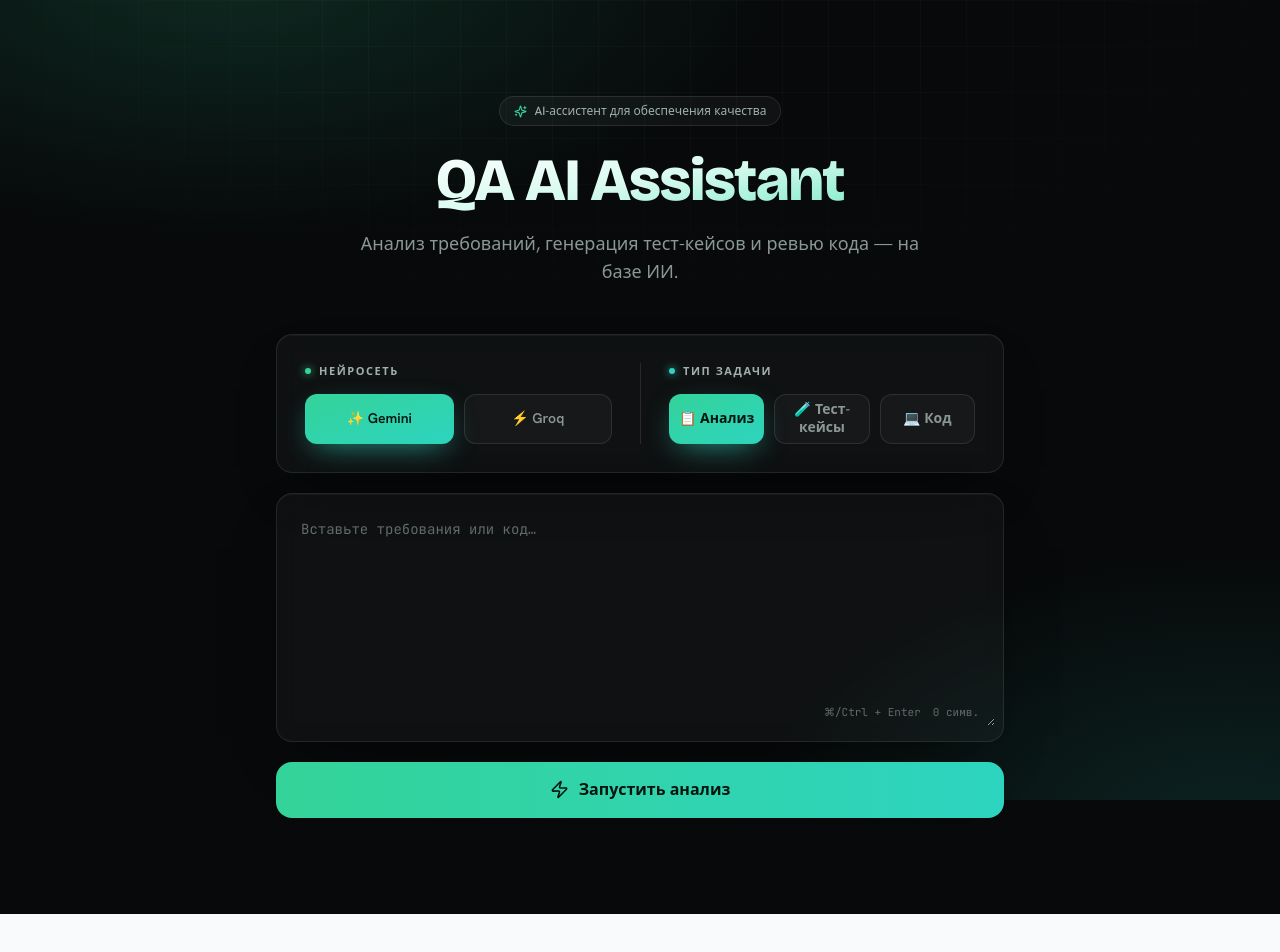
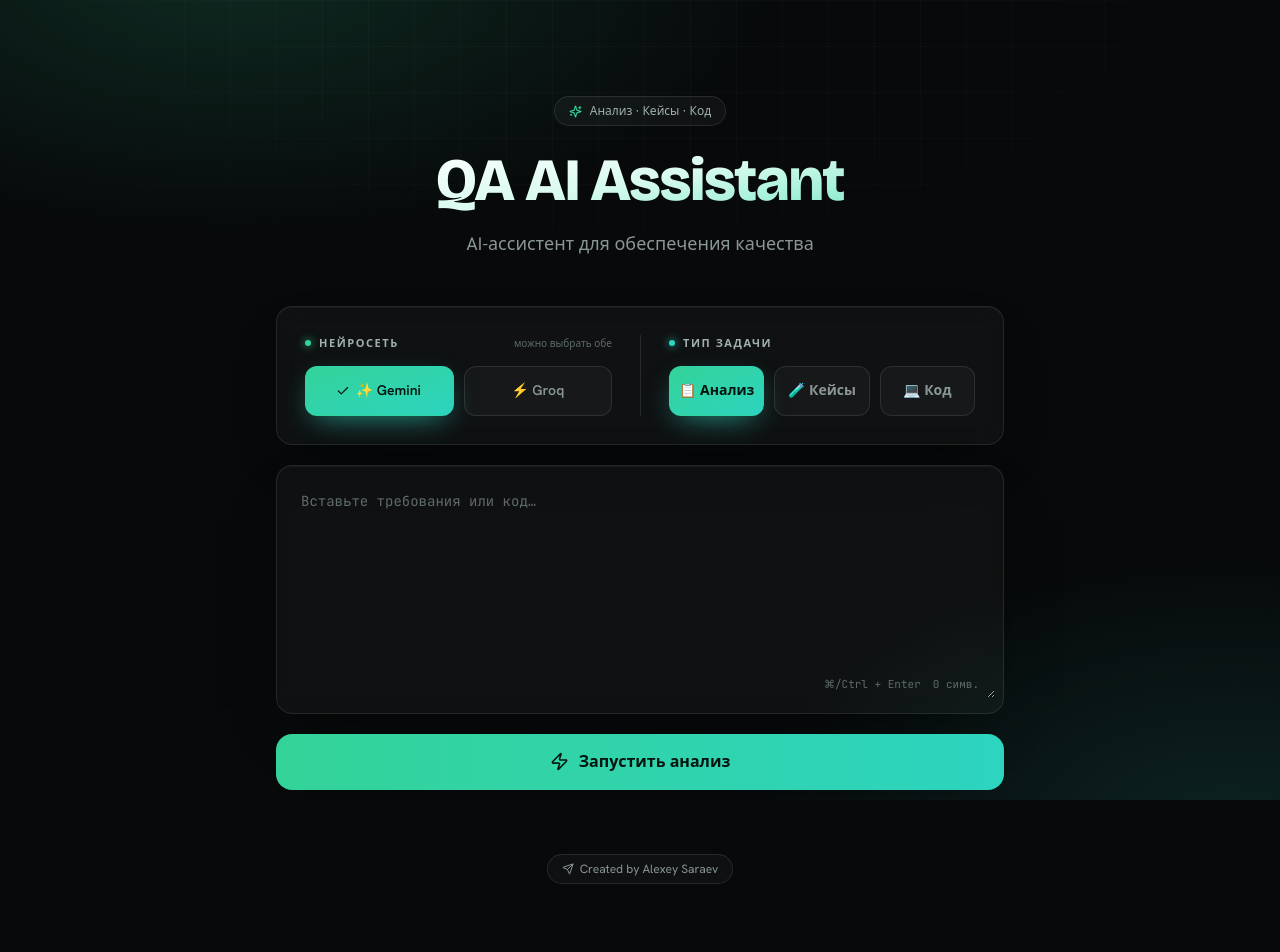
Before and after one commit to AlexeySaraev/QASite, a Next.js app: page / in a window 1280 px wide. Shown: the top 952 px of the page. Before the commit the page ends 914 px from the top, so only its background shows below. Built offline with nearby package versions, Linux system fonts and the light colour scheme.

Commit message:
Update page.tsx

```diff
--- a/app/page.tsx
+++ b/app/page.tsx
@@ -1,7 +1,7 @@
 "use client";
 
 import { useState } from "react";
-import { X, Copy, Check, Loader2, Sparkles, Zap } from "lucide-react";
+import { X, Copy, Check, Loader2, Sparkles, Zap, Send, AlertTriangle } from "lucide-react";
 
 const MODELS = [
   { id: "gemini", label: "✨ Gemini" },
@@ -10,34 +10,48 @@ const MODELS = [
 
 const TASKS = [
   { id: "requirements", label: "📋 Анализ" },
-  { id: "testcases", label: "🧪 Тест-кейсы" },
+  { id: "testcases", label: "🧪 Кейсы" },
   { id: "code", label: "💻 Код" },
 ];
 
+const MODEL_LABEL = (id) => MODELS.find((m) => m.id === id)?.label || id;
+
 export default function Home() {
   const [input, setInput] = useState("");
-  const [result, setResult] = useState("");
-  const [model, setModel] = useState("gemini");
+  const [results, setResults] = useState([]); // [{ model, label, ok, text }]
+  const [error, setError] = useState("");
+  const [models, setModels] = useState(["gemini"]); // мультивыбор, по умолчанию одна
   const [taskType, setTaskType] = useState("requirements");
   const [loading, setLoading] = useState(false);
-  const [copied, setCopied] = useState(false);
+  const [copiedKey, setCopiedKey] = useState(null);
+
+  const toggleModel = (id) => {
+    setModels((prev) =>
+      prev.includes(id)
+        ? prev.length > 1
+          ? prev.filter((x) => x !== id)
+          : prev
+        : [...prev, id]
+    );
+  };
 
   const handleAnalyze = async () => {
     if (!input.trim() || loading) return;
     setLoading(true);
-    setResult("⏳ ИИ обрабатывает запрос...");
+    setError("");
+    setResults([]);
 
     try {
       const res = await fetch("/api/analyze", {
         method: "POST",
         headers: { "Content-Type": "application/json" },
-        body: JSON.stringify({ prompt: input, taskType, model }),
+        body: JSON.stringify({ prompt: input, taskType, models, model: models[0] }),
       });
       const data = await res.json();
-      if (data.error) setResult(`❌ Ошибка: ${data.error}`);
-      else setResult(data.result);
+      if (data.error) setError(data.error);
+      else setResults(data.results || []);
     } catch {
-      setResult("❌ Произошла ошибка сети.");
+      setError("Произошла ошибка сети.");
     } finally {
       setLoading(false);
     }
@@ -45,14 +59,15 @@ export default function Home() {
 
   const handleClear = () => {
     setInput("");
-    setResult("");
+    setResults([]);
+    setError("");
   };
 
-  const handleCopy = async () => {
+  const handleCopy = async (key, text) => {
     try {
-      await navigator.clipboard.writeText(result);
-      setCopied(true);
-      setTimeout(() => setCopied(false), 2000);
+      await navigator.clipboard.writeText(text);
+      setCopiedKey(key);
+      setTimeout(() => setCopiedKey(null), 2000);
     } catch {
       /* clipboard недоступен */
     }
@@ -72,9 +87,11 @@ export default function Home() {
   const chipOff =
     "text-[#8a9794] bg-white/[0.03] border-white/10 hover:text-[#e8edec] hover:bg-white/[0.06] hover:border-white/20";
 
+  // несколько блоков выводим в 2 колонки на широких экранах — удобно сравнивать
+  const multi = results.length > 1 || (loading && models.length > 1);
+
   return (
     <div className="qa-root min-h-screen w-full">
-      {/* атмосфера фона */}
       <div className="qa-bg" />
       <div className="qa-grid" />
 
@@ -84,7 +101,7 @@ export default function Home() {
         <header className="text-center mb-12 qa-rise">
           <span className="inline-flex items-center gap-2 px-3.5 py-1.5 mb-6 rounded-full border border-white/10 bg-white/[0.04] text-xs font-medium text-[#9fb0ad] backdrop-blur-sm">
             <Sparkles size={13} className="text-[#34d399]" />
-            AI-ассистент для обеспечения качества
+            Анализ · Кейсы · Код
           </span>
           <h1 className="qa-display text-5xl sm:text-6xl font-extrabold tracking-tight leading-[1.05] mb-5">
             <span className="bg-gradient-to-br from-white via-[#d9fbef] to-[#7fe9c9] text-transparent bg-clip-text">
@@ -92,29 +109,32 @@ export default function Home() {
             </span>
           </h1>
           <p className="text-base sm:text-lg text-[#8a9794] max-w-xl mx-auto leading-relaxed">
-            Анализ требований, генерация тест-кейсов и ревью кода — на базе ИИ.
+            AI-ассистент для обеспечения качества
           </p>
         </header>
 
         {/* Панель выбора */}
         <section className="qa-card rounded-2xl p-6 sm:p-7 mb-5 qa-rise" style={{ animationDelay: "0.08s" }}>
           <div className="grid sm:grid-cols-2">
-            {/* Нейросеть */}
             <div className="sm:pr-7">
               <h3 className="flex items-center gap-2 text-[11px] font-semibold text-[#9fb0ad] mb-3.5 uppercase tracking-[0.14em]">
                 <span className="h-1.5 w-1.5 rounded-full bg-[#34d399] shadow-[0_0_8px_#34d399]" />
                 Нейросеть
+                <span className="ml-auto normal-case tracking-normal text-[10px] text-[#5f6b69] font-normal">можно выбрать обе</span>
               </h3>
               <div className="flex gap-2.5">
-                {MODELS.map((m) => (
-                  <button key={m.id} onClick={() => setModel(m.id)} className={`${chip} ${model === m.id ? chipOn : chipOff}`}>
+                {MODELS.map((m) => {
+                  const on = models.includes(m.id);
+                  return (
+                    <button key={m.id} onClick={() => toggleModel(m.id)} className={`${chip} ${on ? chipOn : chipOff}`}>
+                      {on && <Check size={14} className="-ml-0.5" />}
                       {m.label}
                     </button>
-                ))}
+                  );
+                })}
               </div>
             </div>
 
-            {/* разделитель */}
             <div className="sm:pl-7 sm:border-l border-white/10 mt-6 sm:mt-0 pt-6 sm:pt-0 border-t sm:border-t-0">
               <h3 className="flex items-center gap-2 text-[11px] font-semibold text-[#9fb0ad] mb-3.5 uppercase tracking-[0.14em]">
                 <span className="h-1.5 w-1.5 rounded-full bg-[#2dd4bf] shadow-[0_0_8px_#2dd4bf]" />
@@ -178,20 +198,44 @@ export default function Home() {
           )}
         </button>
 
-        {/* Результат */}
-        {result && (
-          <section className="qa-card rounded-2xl overflow-hidden mt-7 qa-rise">
+        {/* Общая ошибка (например, нет параметров) */}
+        {error && (
+          <div className="mt-7 qa-card rounded-2xl p-5 flex items-start gap-3 text-sm text-[#f7a8a8] qa-rise">
+            <AlertTriangle size={18} className="mt-0.5 shrink-0" />
+            <span className="qa-mono leading-relaxed">{error}</span>
+          </div>
+        )}
+
+        {/* Результаты — отдельный блок на каждую модель */}
+        {(loading || results.length > 0) && (
+          <div className={`mt-7 grid gap-5 ${multi ? "md:grid-cols-2" : "grid-cols-1"}`}>
+            {loading
+              ? models.map((id) => (
+                  <div key={id} className="qa-card rounded-2xl overflow-hidden qa-rise">
+                    <div className="flex items-center justify-between px-5 py-3 border-b border-white/10 bg-white/[0.02]">
+                      <span className="text-xs font-semibold text-[#8a9794] qa-mono">{MODEL_LABEL(id)}</span>
+                      <Loader2 size={14} className="animate-spin text-[#34d399]" />
+                    </div>
+                    <div className="p-5 sm:p-6 space-y-3 animate-pulse">
+                      <div className="h-3 rounded bg-white/[0.06] w-5/6" />
+                      <div className="h-3 rounded bg-white/[0.06] w-full" />
+                      <div className="h-3 rounded bg-white/[0.06] w-2/3" />
+                      <div className="h-3 rounded bg-white/[0.06] w-3/4" />
+                    </div>
+                  </div>
+                ))
+              : results.map((r) => {
+                  const label = r.label || MODEL_LABEL(r.model);
+                  const copied = copiedKey === r.model;
+                  return (
+                    <div key={r.model} className="qa-card rounded-2xl overflow-hidden qa-rise flex flex-col">
                       <div className="flex items-center justify-between px-5 py-3 border-b border-white/10 bg-white/[0.02]">
                         <div className="flex items-center gap-2">
-                <span className="flex gap-1.5">
-                  <span className="h-2.5 w-2.5 rounded-full bg-[#ff5f57]" />
-                  <span className="h-2.5 w-2.5 rounded-full bg-[#febc2e]" />
-                  <span className="h-2.5 w-2.5 rounded-full bg-[#28c840]" />
-                </span>
-                <span className="ml-1 text-xs font-medium text-[#8a9794] qa-mono">результат</span>
+                          <span className={`h-2 w-2 rounded-full ${r.ok ? "bg-[#28c840] shadow-[0_0_8px_#28c840]" : "bg-[#ff5f57] shadow-[0_0_8px_#ff5f57]"}`} />
+                          <span className="text-xs font-semibold text-[#c7d0ce] qa-mono">{label}</span>
                         </div>
                         <button
-                onClick={handleCopy}
+                          onClick={() => handleCopy(r.model, r.text)}
                           className="flex items-center gap-1.5 text-xs font-medium text-[#8a9794] hover:text-[#34d399] transition-colors"
                         >
                           {copied ? (
@@ -205,14 +249,29 @@ export default function Home() {
                           )}
                         </button>
                       </div>
-            <div className="qa-mono p-5 sm:p-6 whitespace-pre-wrap text-sm leading-relaxed text-[#d7dedc] min-h-[140px]">
-              {result}
+                      <div className={`qa-mono p-5 sm:p-6 whitespace-pre-wrap text-sm leading-relaxed min-h-[140px] ${r.ok ? "text-[#d7dedc]" : "text-[#f7a8a8]"}`}>
+                        {r.ok ? r.text : `❌ Ошибка: ${r.text}`}
                       </div>
-          </section>
+                    </div>
+                  );
+                })}
+          </div>
         )}
+
+        {/* Подвал с автором */}
+        <footer className="mt-16 text-center qa-rise">
+          <a
+            href="https://t.me/Alexey_Saraev"
+            target="_blank"
+            rel="noopener noreferrer"
+            className="group inline-flex items-center gap-1.5 px-3.5 py-1.5 rounded-full border border-white/10 bg-white/[0.03] text-xs text-[#8a9794] hover:text-[#34d399] hover:border-[#34d399]/40 transition-all"
+          >
+            <Send size={12} className="transition-transform group-hover:translate-x-0.5 group-hover:-translate-y-0.5" />
+            Created by Alexey Saraev
+          </a>
+        </footer>
       </main>
 
-      {/* стили: шрифты, фон, анимации, стеклянные панели */}
       <style>{`
         @import url('https://fonts.googleapis.com/css2?family=Bricolage+Grotesque:opsz,wght@12..96,600;12..96,700;12..96,800&family=Hanken+Grotesk:wght@400;500;600&family=JetBrains+Mono:wght@400;500&display=swap');
 
```
Lines whose indentation alone changed are shown as unchanged.
